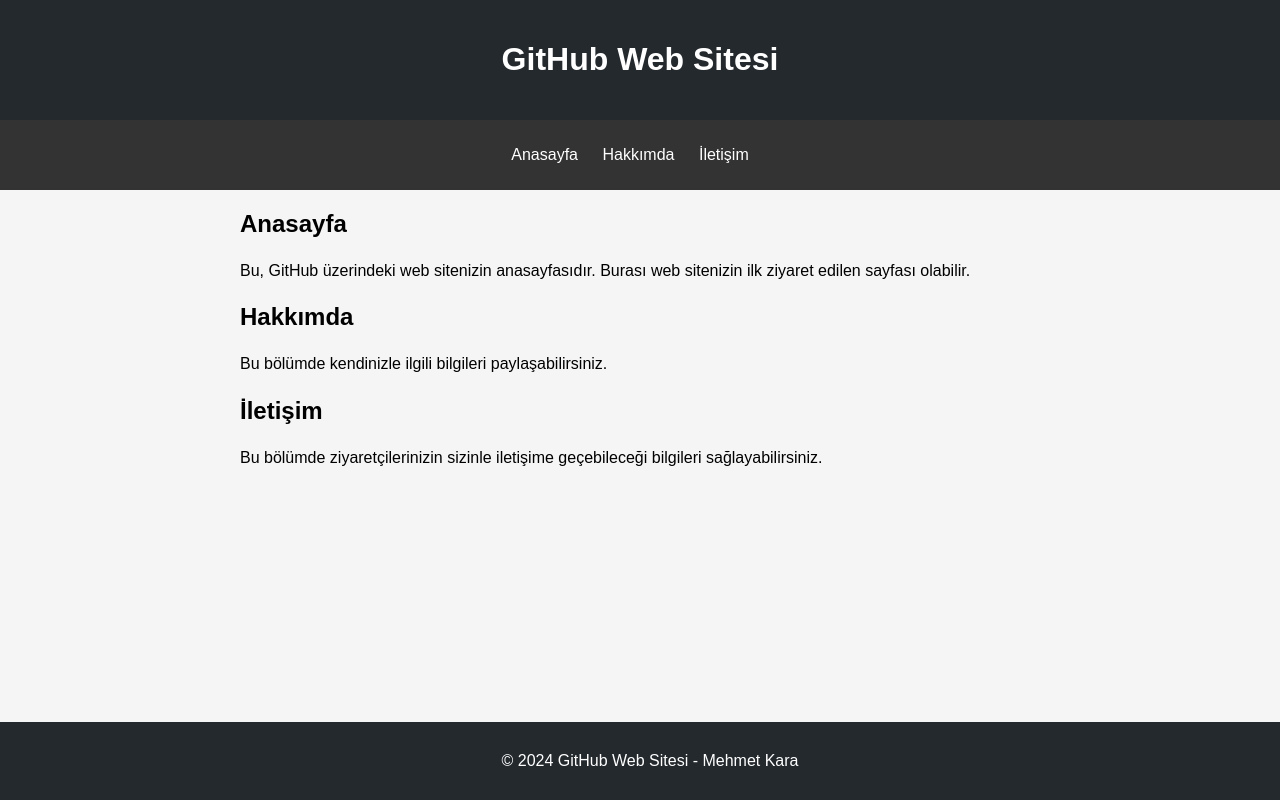
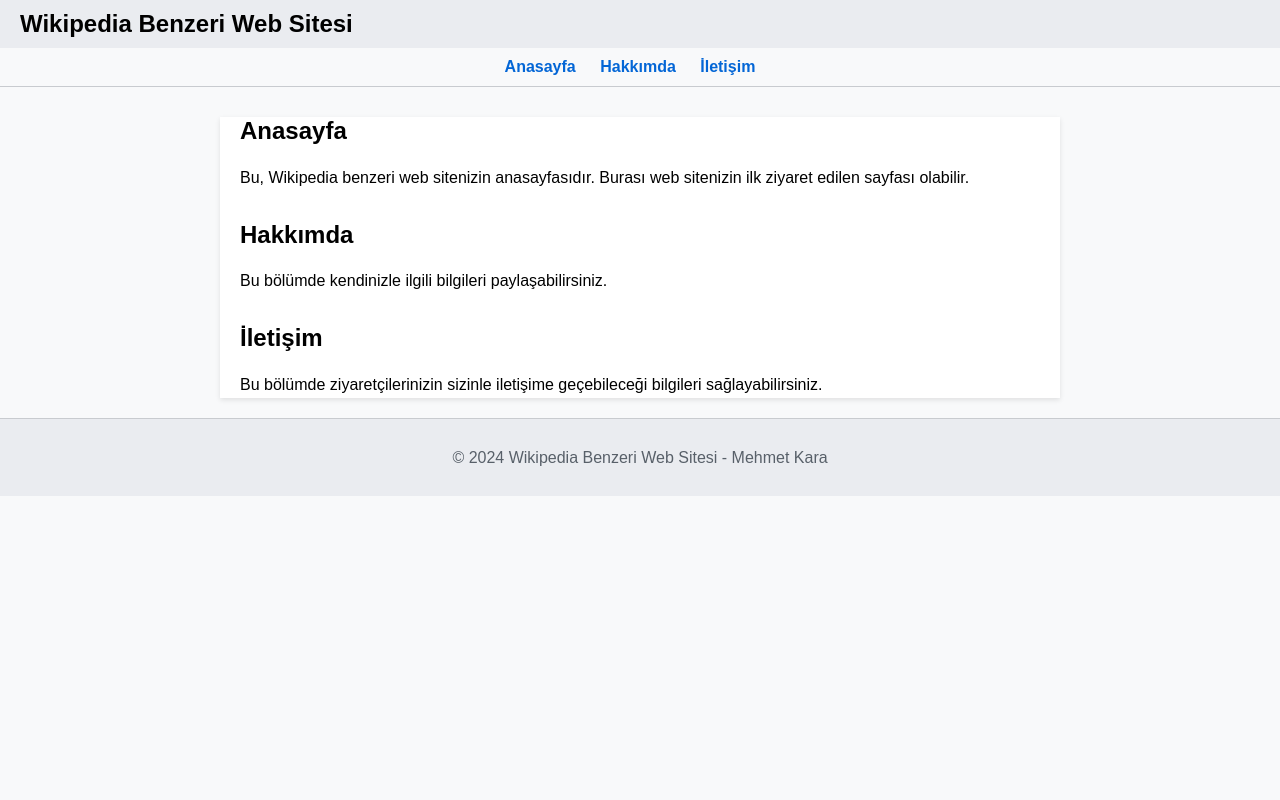
Before and after one commit to ResearcherP/a, a plain HTML site: page index.html in a window 1280 px wide. Drawn offline with Linux system fonts and the light colour scheme.

Commit message:
Update index.html

```diff
--- a/index.html
+++ b/index.html
@@ -3,37 +3,42 @@
 <head>
     <meta charset="UTF-8">
     <meta name="viewport" content="width=device-width, initial-scale=1.0">
-    <title>GitHub Web Sitesi</title>
+    <title>Wikipedia Benzeri Web Sitesi</title>
     <style>
         body {
             font-family: Arial, sans-serif;
             margin: 0;
             padding: 0;
-            background-color: #f5f5f5;
+            background-color: #f8f9fa;
         }
         header {
-            background-color: #24292e;
-            color: #ffffff;
-            padding: 20px;
-            text-align: center;
+            background-color: #eaecf0;
+            padding: 10px 20px;
+            box-shadow: 0px 2px 5px rgba(0, 0, 0, 0.1);
+        }
+        header h1 {
+            margin: 0;
+            font-size: 24px;
         }
         nav {
-            background-color: #333;
-            color: #ffffff;
-            padding: 10px 0;
-            text-align: center;
+            background-color: #f8f9fa;
+            padding: 10px 20px;
+            border-bottom: 1px solid #c8cbcf;
         }
         nav ul {
             list-style-type: none;
             padding: 0;
+            margin: 0;
+            text-align: center;
         }
         nav ul li {
             display: inline;
             margin-right: 20px;
         }
         nav ul li a {
-            color: #ffffff;
             text-decoration: none;
+            color: #0366d6;
+            font-weight: bold;
         }
         nav ul li a:hover {
             text-decoration: underline;
@@ -42,24 +47,28 @@
             max-width: 800px;
             margin: 20px auto;
             padding: 0 20px;
+            background-color: #ffffff;
+            box-shadow: 0px 2px 5px rgba(0, 0, 0, 0.1);
+        }
+        h2 {
+            margin-top: 30px;
         }
         p {
             line-height: 1.6;
         }
         footer {
-            background-color: #24292e;
-            color: #ffffff;
+            background-color: #eaecf0;
+            color: #586069;
             text-align: center;
             padding: 10px;
-            position: fixed;
-            bottom: 0;
-            width: 100%;
+            border-top: 1px solid #c8cbcf;
+            margin-top: 20px;
         }
     </style>
 </head>
 <body>
     <header>
-        <h1>GitHub Web Sitesi</h1>
+        <h1>Wikipedia Benzeri Web Sitesi</h1>
     </header>
     <nav>
         <ul>
@@ -71,7 +80,7 @@
     <div class="container">
         <section id="anasayfa">
             <h2>Anasayfa</h2>
-            <p>Bu, GitHub üzerindeki web sitenizin anasayfasıdır. Burası web sitenizin ilk ziyaret edilen sayfası olabilir.</p>
+            <p>Bu, Wikipedia benzeri web sitenizin anasayfasıdır. Burası web sitenizin ilk ziyaret edilen sayfası olabilir.</p>
         </section>
         <section id="hakkimda">
             <h2>Hakkımda</h2>
@@ -83,7 +92,7 @@
         </section>
     </div>
     <footer>
-        <p>&copy; 2024 GitHub Web Sitesi - Mehmet Kara</p>
+        <p>&copy; 2024 Wikipedia Benzeri Web Sitesi - Mehmet Kara</p>
     </footer>
 </body>
 </html>
```
